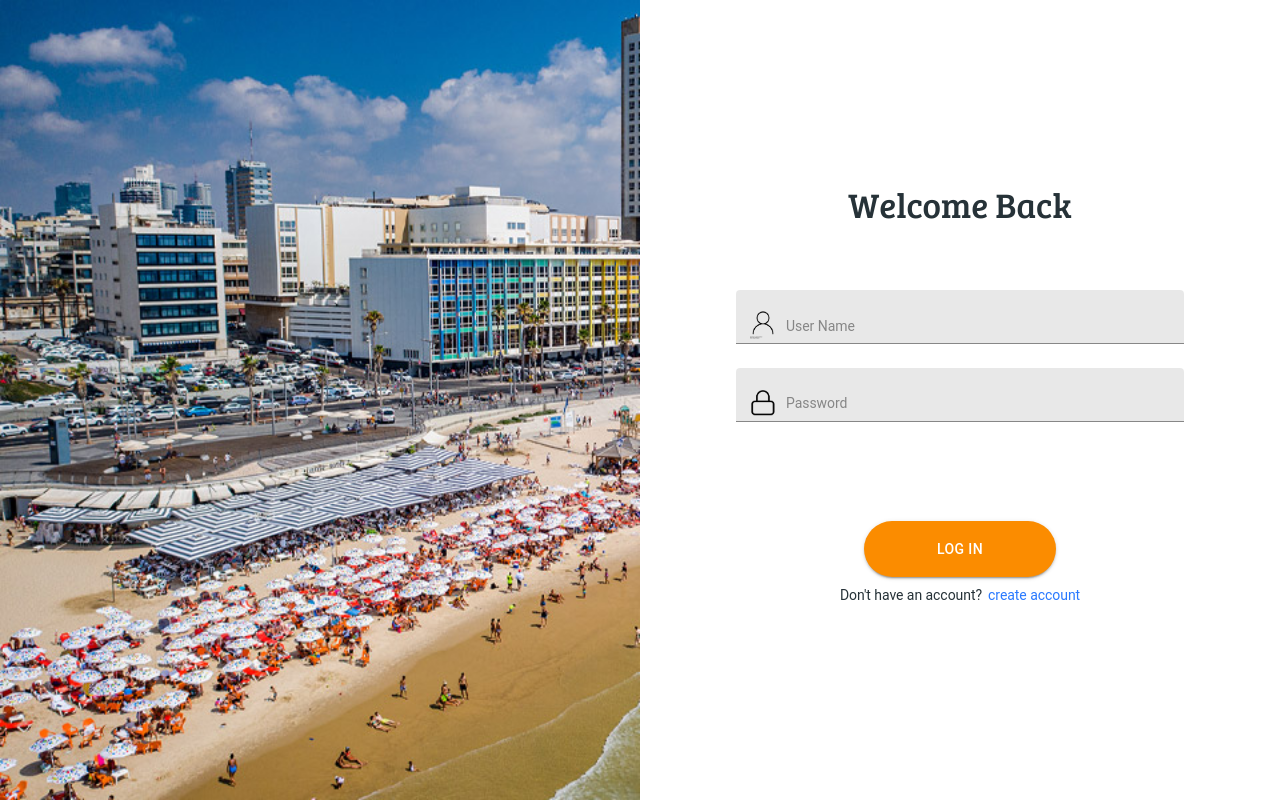
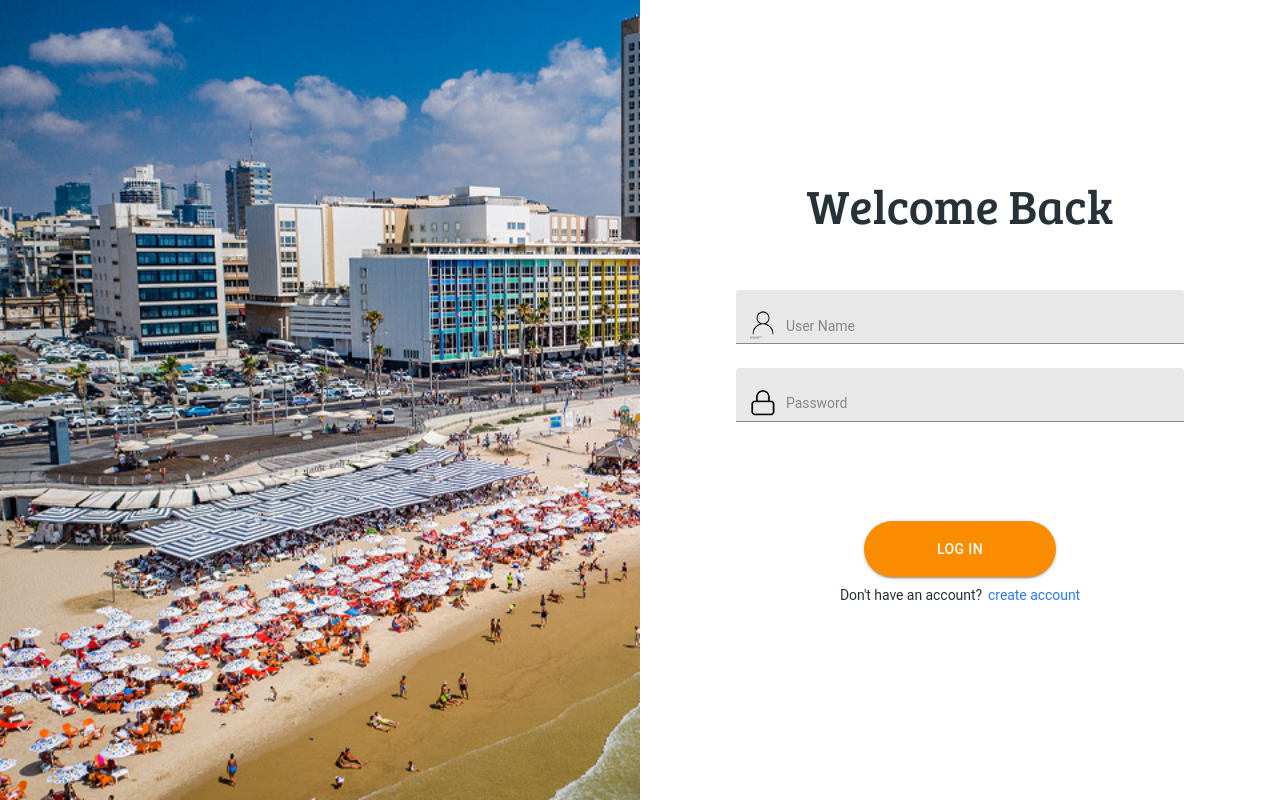
Before and after one commit to yaelotan13/authentication-server-ui, a React (Create React App) app: page /login in a window 1280 px wide. Built offline with nearby package versions, Linux system fonts and the light colour scheme.

Commit message:
feat(App.js): basic routing

```diff
--- a/package.json
+++ b/package.json
@@ -11,6 +11,7 @@
     "@testing-library/user-event": "^7.1.2",
     "react": "^16.13.1",
     "react-dom": "^16.13.1",
+    "react-router-dom": "^5.2.0",
     "react-scripts": "3.4.1"
   },
   "scripts": {
--- a/src/App.js
+++ b/src/App.js
@@ -1,16 +1,19 @@
 import React from 'react';
 import { ThemeProvider } from '@material-ui/styles';
 import theme from './theme/index';
+import { BrowserRouter, Route, Switch } from 'react-router-dom';
 
 import Login from './views/LogIn';
 
 function App() {
   return (
-    <ThemeProvider theme={theme}>
-      <div className="App">
-        <Login />
-      </div>
-    </ThemeProvider>
+    <BrowserRouter>
+        <ThemeProvider theme={theme}>
+          <Switch>
+            <Route exact path="/login" component={Login} />
+          </Switch>
+      </ThemeProvider>
+    </BrowserRouter>
   );
 }
 
--- a/src/components/Input.js
+++ b/src/components/Input.js
@@ -20,7 +20,7 @@
         },
     },
     whiteColor: {
-        color: 'white'
+        color: 'white',
     },
     darkColor: {
         color: 'black'
--- a/src/theme/typography.js
+++ b/src/theme/typography.js
@@ -4,7 +4,7 @@
   h1: {
     color: palette.text.primary,
     fontWeight: 900,
-    fontSize: '35px',
+    fontSize: '48px',
     letterSpacing: '-0.24px',
     lineHeight: '40px',
     fontFamily: "'Bree Serif', serif",
@@ -12,7 +12,7 @@
   h2: {
     color: palette.text.primary,
     fontWeight: 700,
-    fontSize: '29px',
+    fontSize: '35px',
     letterSpacing: '-0.24px',
     lineHeight: '32px',
     fontFamily: "'Muli', sans-serif",
@@ -36,7 +36,7 @@
   h5: {
     color: palette.text.primary,
     fontWeight: 600,
-    fontSize: '16px',
+    fontSize: '18px',
     letterSpacing: '-0.05px',
     lineHeight: '20px',
     fontFamily: "'Muli', sans-serif",
--- a/src/views/LogIn/Login.js
+++ b/src/views/LogIn/Login.js
@@ -1,6 +1,7 @@
 import React, { useState } from 'react';
 import { Box, Typography } from '@material-ui/core';
 import { makeStyles } from '@material-ui/styles';
+import { withRouter } from 'react-router-dom';
 
 import beach from '../../assetes/images/beach.jpg';
 import user from '../../assetes/icons/user.png';
@@ -46,7 +47,10 @@
     title: {
         fontSize: theme.typography.h1.fontSize,
         fontFamily: theme.typography.h1.fontFamily,
-        color: theme.palette.text.primary
+        color: theme.palette.text.primary,
+        [theme.breakpoints.down('sm')]: {
+            fontSize: theme.typography.h2.fontSize,
+        },
     },
     inputsContainer: {
         display: 'flex',
@@ -168,4 +172,4 @@
     );
 };
 
-export default Login;
+export default withRouter(Login);
```
Also changed, not shown: src/store/logIn/actionTypes.js (added), 1 other file (tests, documents, lock files or other folders).
